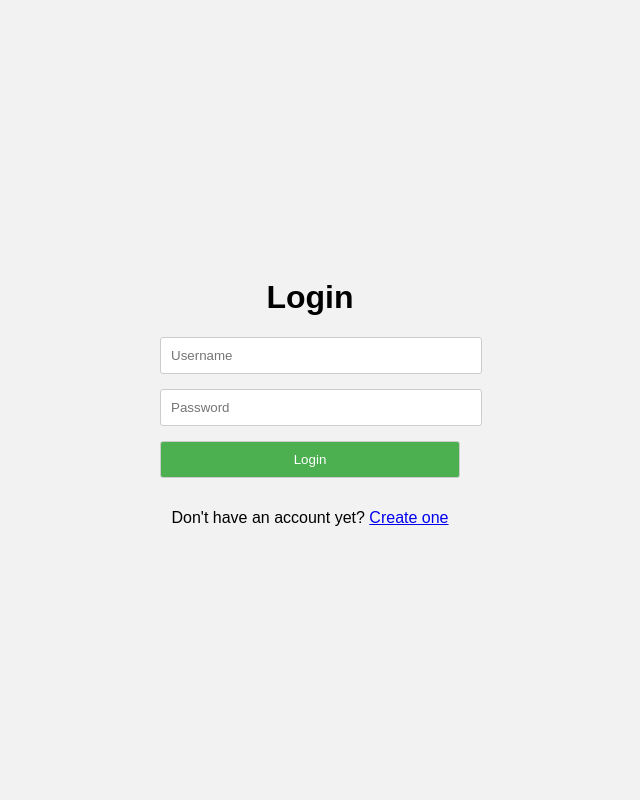
After one commit to WaterNewt/pyCTF, a Flask app: page /login/ in a window 1280 px wide. The commit adds this page. Shown: the whole page, without its empty margins (330-970 px from the left). Run offline with Flask 3, Linux system fonts and the light colour scheme; parts of the project's set-up code (start-up, migrations or seed data) failed here and were passed over.

Commit message:
Added login system and points system

```diff
--- /dev/null
+++ b/blueprints/account.py
@@ -0,0 +1,60 @@
+from flask import Blueprint, render_template, request, session, redirect, url_for
+from typing import Final
+import hashlib
+import secrets
+import json
+
+app = Blueprint("account", __name__)
+DB_FILE: Final[str] = "databases/users.json"
+
+
+def str2hash(input_string):
+    input_bytes = input_string.encode('utf-8')
+    blake2_hash = hashlib.blake2b(input_bytes, digest_size=32).hexdigest()
+    return blake2_hash
+
+
+def generate_session(k=32):
+    return secrets.token_hex(k)
+
+
+@app.route('/login/', methods=['GET', 'POST'])
+def login():
+    if request.method == 'GET':
+        with open(DB_FILE, 'r') as f:
+            users = json.load(f)
+        for i in users:
+            try:
+                if i['session'] == session['session']:
+                    return redirect(url_for('index'))
+            except KeyError:
+                break
+        return render_template("login.html")
+    elif request.method == 'POST':
+        with open(DB_FILE, 'r') as f:
+            users: list[dict] = json.load(f)
+        username = request.form.get('username')
+        password = request.form.get('password')
+        print(request.form)
+        hashed_pass = str2hash(password)
+        print(hashed_pass)
+        logged_user = None
+        for index, user in enumerate(users):
+            if user['username'] == username:
+                if user['password'] == hashed_pass:
+                    logged_user = index
+        if logged_user is not None:
+            new_session = generate_session()
+            users[index]['session'] = new_session
+            with open(DB_FILE, 'w') as f:
+                json.dump(users, f, indent=4)
+            session['session'] = new_session
+            return redirect(url_for("index"))
+        else:
+            return render_template("login.html", error="Incorrect username or password")
+
+
+@app.route('/register/', methods=['GET', 'POST'])
+def register():
+    if request.method == 'GET':
+        return render_template("register.html")
--- a/databases/challenges.json
+++ b/databases/challenges.json
@@ -3,6 +3,7 @@
     "label": "Test",
     "files": ["test.txt"],
     "flag": "DkXVAtUPAHpa666n4hAR+3La2wVONhsxC83lFhGMjH8=",
+    "points": 10,
     "hints": ["you can use `cat` to view the content of the file"],
     "id": 0
   },
@@ -11,6 +12,7 @@
     "files": ["test.txt"],
     "hints": ["it may or may not be encoded"],
     "flag": "FLyg5XbxylQZV8EJ/v7tOzDFFSGQHEdKFCqmXCirsvDcguQTexjMZ7Yy8h6l9Yxd",
+    "points": 25,
     "id": 1
   },
   {
@@ -18,6 +20,7 @@
     "files": ["script.c"],
     "hints": ["what is the encryption of the password?"],
     "flag": "ttoLsfOcPFnRjOsqnwSuyMDS96VVzSVGqCAA4dJLIOrbBWTUiek/Oqts6YLOv0WXWKmauYgQkjpkfe53bI5MoA==",
+    "points": 50,
     "id": 2
   }
 ]
--- /dev/null
+++ b/databases/users.json
@@ -0,0 +1 @@
+[{"username": "waternewt423", "password": "4482542d0cdfeb679f2e0c4d5780af2c33dc57892390c9d5a17e8fa8be01100f", "email": "waternewtinfo@gmail.com", "session": "70c76a85eb6c3204d40ff58706b67d11ce180344ac0184cd976c876f002f37bc", "points": 10, "completed": [0], "id": 0}]
--- a/main.py
+++ b/main.py
@@ -1,64 +1,54 @@
-from flask import Flask, request, render_template, url_for
+from flask import Flask, request, render_template, url_for, session, redirect
 import requests
 import json
 from dotenv import load_dotenv
 from blueprints.downloads import app as downloads
 from blueprints.verify import app as verify
+from blueprints.account import app as account
 from typing import Final
 import os
-from Crypto.Cipher import AES
-from Crypto.Util.Padding import pad, unpad
-import base64
 
 load_dotenv("KEY.env")
 app = Flask(__name__)
+app.secret_key = os.getenv("SECRET_KEY")
 app.register_blueprint(downloads)
 app.register_blueprint(verify)
-
-
-def aes_encrypt(plaintext, key):
-    cipher = AES.new(key, AES.MODE_CBC)
-    ciphertext = cipher.encrypt(pad(plaintext, AES.block_size))
-    return cipher.iv + ciphertext
-
-
-def aes_decrypt(ciphertext, key):
-    iv = ciphertext[:AES.block_size]
-    cipher = AES.new(key, AES.MODE_CBC, iv=iv)
-    plaintext = unpad(cipher.decrypt(ciphertext[AES.block_size:]), AES.block_size)
-    return plaintext
-
-
-def encode_data(data):
-    return base64.b64encode(data).decode('utf-8')
-
-
-def decode_data(encoded_data):
-    data = base64.b64decode(encoded_data.encode('utf-8'))
-    return data
+app.register_blueprint(account)
 
 
 DB_FILE: Final[str] = "databases/challenges.json"
-key = decode_data(os.getenv("KEY"))
+USERS_DB_FILE: Final[str] = "databases/users.json"
 
 
 @app.route("/", methods=['GET', 'POST'])
 def index():
     with open(DB_FILE, 'r') as f:
         challenges = json.load(f)
-    if request.method == 'GET':
-        return render_template("index.html", challenges=challenges)
-    if request.method == 'POST':
-        flag = request.form.get('flag', type=str)
-        id = request.form.get('id', type=int)
-        for i in challenges:
-            if i['id'] == id:
-                verify_url = "http://"+request.host+url_for("verify.verify")+"?id="+str(id)+"&flag="+flag
-                response = requests.get(verify_url)
-                if response.json()['success'] is True:
-                    return "Flag is correct!"
-                else:
-                    return "Flag is incorrect!"
+    with open(USERS_DB_FILE, 'r') as f:
+        users = json.load(f)
+    for index,i in enumerate(users):
+        try:
+            if i['session'] == session['session']:
+                if request.method == 'GET':
+                    return render_template("index.html", challenges=challenges, user=i)
+                if request.method == 'POST':
+                    flag = request.form.get('flag', type=str)
+                    id = request.form.get('id', type=int)
+                    for i in challenges:
+                        if i['id'] == id:
+                            verify_url = "http://"+request.host+url_for("verify.verify")+"?id="+str(id)+"&flag="+flag
+                            response = requests.get(verify_url)
+                            if response.json()['success'] is True:
+                                users[index]['completed'].append(int(id))
+                                users[index]['points'] += challenges[id]['points']
+                                with open(USERS_DB_FILE, 'w') as f:
+                                    json.dump(users, f)
+                                return "Flag is correct!"
+                            else:
+                                return "Flag is incorrect!"
+        except KeyError:
+            break
+    return redirect(url_for("account.login"))
 
 
 if __name__ == "__main__":
--- /dev/null
+++ b/static/css/login-register.css
@@ -0,0 +1,51 @@
+body {
+    font-family: Arial, sans-serif;
+    background-color: #f2f2f2;
+    margin: 0;
+    padding: 0;
+    display: flex;
+    justify-content: center;
+    align-items: center;
+    height: 100vh;
+}
+
+.container {
+    background-color: #fff;
+    border-radius: 5px;
+    padding: 20px;
+    box-shadow: 0 0 10px rgba(0, 0, 0, 0.1);
+}
+
+h1 {
+    text-align: center;
+}
+
+form {
+    max-width: 300px;
+    margin: 0 auto;
+}
+
+input[type="text"],
+input[type="email"],
+input[type="password"],
+input[type="submit"] {
+    width: 100%;
+    padding: 10px;
+    margin-bottom: 15px;
+    border: 1px solid #ccc;
+    border-radius: 3px;
+}
+
+input[type="submit"] {
+    background-color: #4caf50;
+    color: white;
+    cursor: pointer;
+}
+
+input[type="submit"]:hover {
+    background-color: #45a049;
+}
+
+p {
+    text-align: center;
+}
--- /dev/null
+++ b/templates/login.html
@@ -0,0 +1,18 @@
+<!DOCTYPE html>
+<html lang="en">
+<head>
+    <meta charset="UTF-8">
+    <title>Login</title>
+    <link rel="stylesheet" href="{{ url_for('static', filename='css/login-register.css') }}">
+</head>
+<body>
+<form action="/login" method="post">
+    <h1>Login</h1>
+    <input type="text" placeholder="Username" name="username">
+    <input type="password" placeholder="Password" name="password">
+    <input type="submit" value="Login">
+    <p>Don't have an account yet? <a href="/register">Create one</a></p>
+    <p style="color:red;">{{error}}</p>
+</form>
+</body>
+</html>
```
Also changed, not shown: static/css/home.css (+10 -0 lines), templates/index.html (+9 -0 lines), templates/register.html (added, +18 -0 lines), 1 other file.
